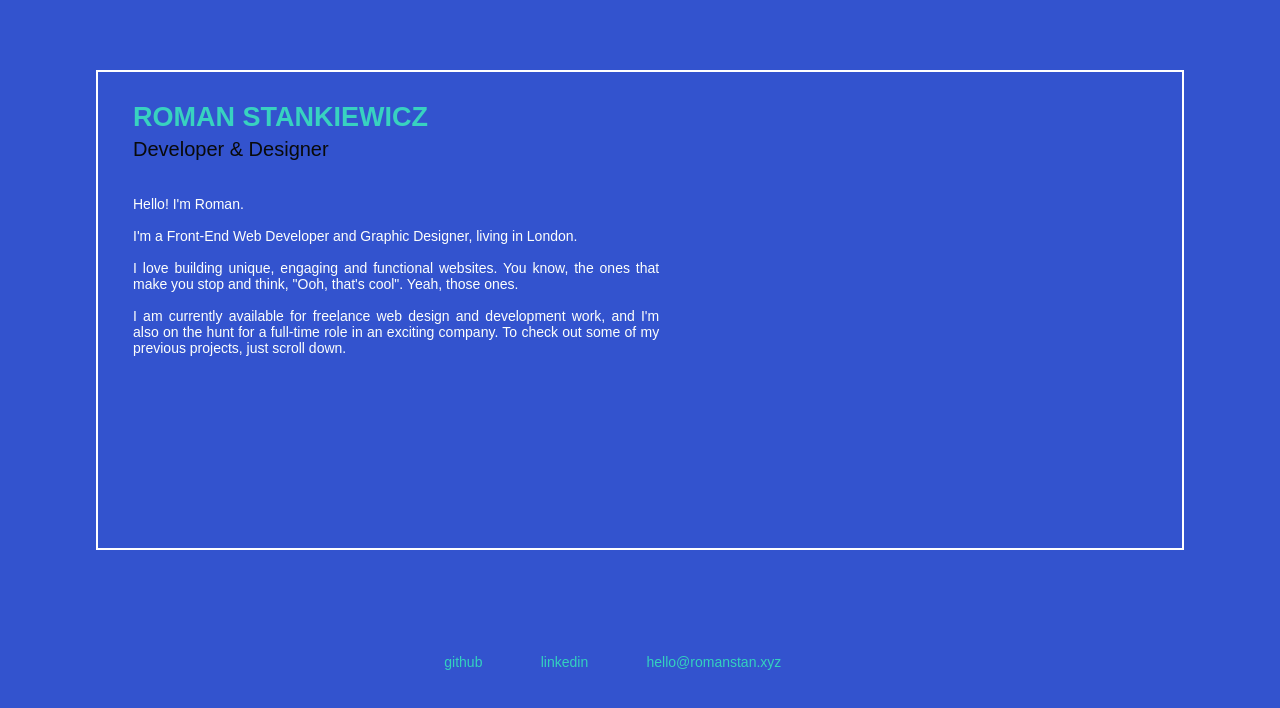
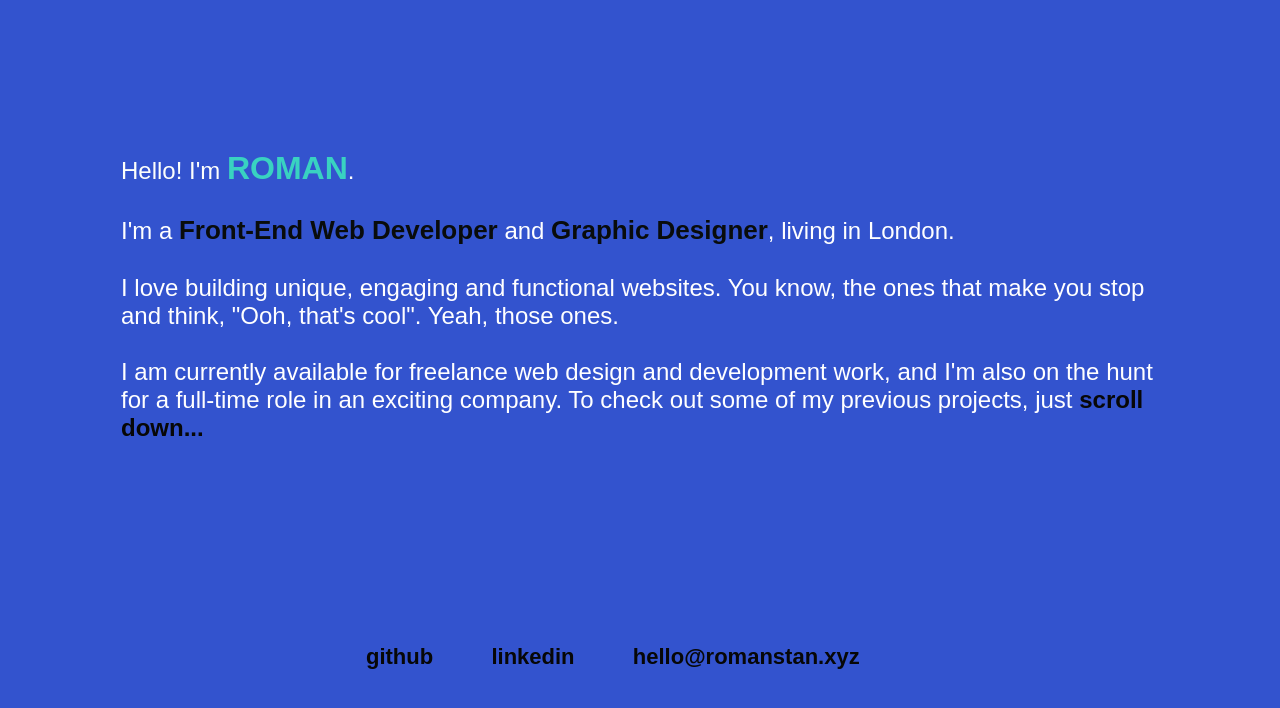
Before and after one commit to romanstan1/AlmasPortfolio, a website: page src/index.html in a window 1280 px wide. Drawn offline with nearby package versions, Linux system fonts and the light colour scheme; files that its build step writes are made by us from their sources.

Commit message:
styling updates

```diff
--- a/src/index.html
+++ b/src/index.html
@@ -1,9 +1,9 @@
 <!DOCTYPE html>
 <html>
   <head>
-    <script src="/jquery311.js" charset="utf-8"></script>
+    <!-- <script src="/jquery311.js" charset="utf-8"></script> -->
     <meta name=viewport content="width=device-width, initial-scale=1">
-    <!-- <script src="https://ajax.googleapis.com/ajax/libs/jquery/3.2.1/jquery.min.js"></script> -->
+    <script src="https://ajax.googleapis.com/ajax/libs/jquery/3.2.1/jquery.min.js"></script>
     <!-- <script src="https://cdnjs.cloudflare.com/ajax//4.0.1/jq.min.js"></script> -->
     <meta charset="utf-8">
     <title>Roman Stankiewicz</title>
@@ -60,20 +60,21 @@
         <section class="image-grid about">
           <div class="grid">
             <section class="left-bit">
-              <h1>Roman Stankiewicz</h1>
-              <h2>Developer & Designer</h2>
+              <!-- <h1>Roman Stankiewicz</h1>
+              <h2>Developer & Designer</h2> -->
             </section>
 
             <section class="right-bit">
               <p>
-                Hello! I'm Roman.
+                Hello! I'm <h1>Roman</h1>.
                 <br><br>
-                I'm a Front-End Web Developer and Graphic Designer, living in London.
+                I'm a <h2>Front-End Web Developer</h2> and <h2>Graphic Designer</h2>, living in London.
                 <br><br>
                 I love building unique, engaging and functional websites. You know, the ones that make you stop and think, "Ooh, that's cool". Yeah, those ones.
                 <br><br>
-                I am currently available for freelance web design and development work, and I'm also on the hunt for a full-time role in an exciting company. To check out some of my previous projects, just scroll down.
+                I am currently available for freelance web design and development work, and I'm also on the hunt for a full-time role in an exciting company. To check out some of my previous projects, just
               </p>
+              <span>scroll down...</span>
               <!-- <section class="links">
                 <a href="https://github.com/romanstan1" target="_blank"> <p>github</p></a>
                 <a href="https://www.linkedin.com/in/roman-stan/" target="_blank"><p>linkedin</p></a>
--- a/src/scss/style.scss
+++ b/src/scss/style.scss
@@ -117,9 +117,6 @@ section.page-block {
   width: 100%;
   height:100vh;
   display: block;
-  // margin-bottom: 25vh;
-  // padding-top: 5vh;
-  //margin-top: -100vh;
   position: absolute;
   top: 0;
   opacity: 0;
@@ -134,11 +131,9 @@ section.page-block {
 
     a {
       margin-right: 5%;
-      color: #34D1BF;
-    //   p {
-    //     color: #3454D1;
-    //     display: inline-block;
-    //   }
+      color: #070707;
+      font-size: 22px;
+      font-weight: 600;
     }
   }
 }
@@ -151,48 +146,9 @@ section {
   }
 }
 
-// section.about {
-//   position: relative;
-//   top: 50%;
-//   transform: translateY(-50%);
-//   height: 50vh;
-//   float: right;
-//   background: grey;
-//   display: table;
-//   padding: 0px 30px 0px 30px;
-//   margin-bottom: 150px;
-//   width: 50%;
-//   p {
-//     width: 100%;
-//     display: block;
-//   }
-//   div {
-//     // background: red;
-//     width: 100%;
-//     a {
-//       margin-top: 30px;
-//       margin-right: 6%;
-//       line-height: 30px;
-//       display: inline-block;
-//       font-weight: 300;
-//       color: #68C3AF;
-//     }
-//   }
-//   h1, h2 {
-//     text-align: right;
-//   }
-//   &:first-child {
-//     float: left;
-//   }
-// }
-
-
-
 
 section.image-grid {
-  //transform:perspective(2000px) rotateX(0deg) translateY(0px);
-  // display: table-cell;
-  // vertical-align: middle;
+
   top:50%;
   transform: translateY(-75%);
   position: relative;
@@ -241,32 +197,44 @@ section.image-grid {
 
   &.about {
     width: 100%;
-    height: 60%;
+    height: 100%;
     position: relative;
-    top:45%;
+    top:50%;
     transform: translateY(-50%);
     div.grid {
+      border: 0px solid white;
       display: table;
       section.left-bit {
-        width: 95%;
-        padding: 35px;
+        width: 100%;
+        padding: 25px;
         padding-top: 30px;
-        // display: table-cell;
-        // vertical-align:;
+      }
+      section.right-bit {
         h1 {
-          // text-align: right;
-          font-size: 27px;
+          // text-align: center;
+          display: inline;
+          font-size: 32px;
         }
         h2 {
-          font-size: 20px;
+          // text-align: center;
+          display: inline;
+          font-size: 26px;
+          font-weight: 700;
         }
-      }
-      section.right-bit {
-        width: 55%;
-        padding: 35px;
+        width: 100%;
+        font-weight: 500;
+        padding: 25px;
+        font-size: 24px;
         padding-top: 0px;
         p {
+          display: inline;
+          font-weight: 500;
           padding-top: 0px;
+        }
+        span {
+          font-weight: 700;
+          display: inline;
+          color:#070707;
         }
       }
     }
```
